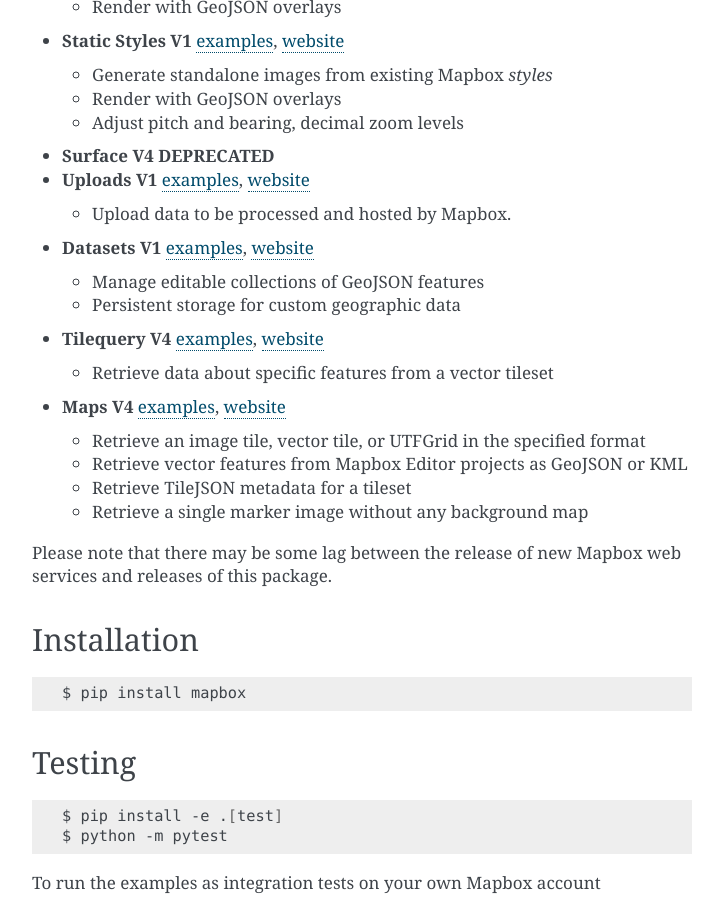
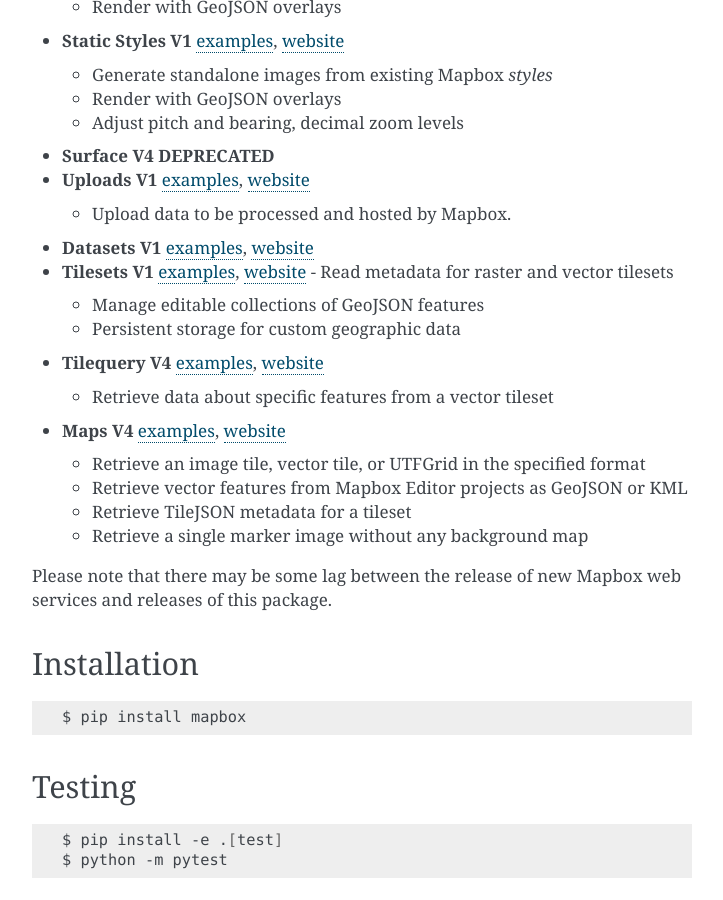
Before and after one commit to mapbox/mapbox-sdk-py, a Sphinx documentation site: the page built from docs/index.rst, in a window 1280 px wide and 900 px high, scrolled down 816 px. Shown: the whole window, without its empty margins (388-1111 px from the left). Built offline with Sphinx 7.4.7, drawn with Linux system fonts in a browser that asks for light colours.

Commit message:
Update index.rst

```diff
--- a/docs/index.rst
+++ b/docs/index.rst
@@ -53,6 +53,9 @@
   - Upload data to be processed and hosted by Mapbox.
 
 - **Datasets V1** `examples <./datasets.html#datasets>`__, `website <https://www.mapbox.com/api-documentation/maps/#datasets>`__
+
+- **Tilesets V1** `examples <./docs/tilesets.md#tilesets>`__, `website <https://www.mapbox.com/api-documentation/?language=Python#tilesets>`__
+  - Read metadata for raster and vector tilesets
 
   - Manage editable collections of GeoJSON features
   - Persistent storage for custom geographic data
```
